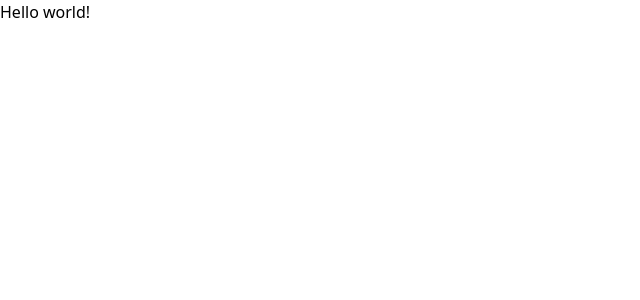
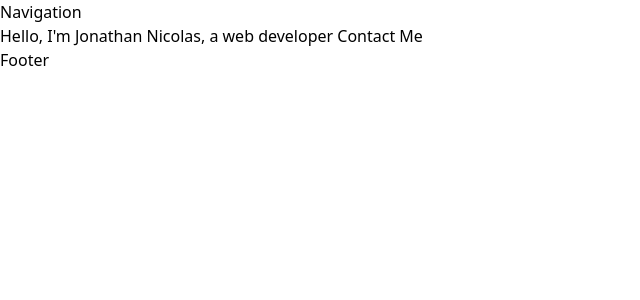
Before and after one commit to jonathannicolasdev/jonathannicolas.dev, a React (Vite) app: page / in a window 1280 px wide. Shown: the top 300 px of the page, without its empty margins (0-640 px from the left). Built offline with nearby package versions, Linux system fonts and the light colour scheme.

Commit message:
feat: index route

```diff
--- /dev/null
+++ b/src/routes/index.tsx
@@ -0,0 +1,15 @@
+export default function IndexRoute() {
+  return (
+    <div>
+      <nav>Navigation</nav>
+
+      <main>
+        <section>
+          <h1>Hello, I'm Jonathan Nicolas, a web developer Contact Me</h1>
+        </section>
+      </main>
+
+      <footer>Footer</footer>
+    </div>
+  );
+}
```
Also changed, not shown: src/main.tsx (+3 -8 lines).
